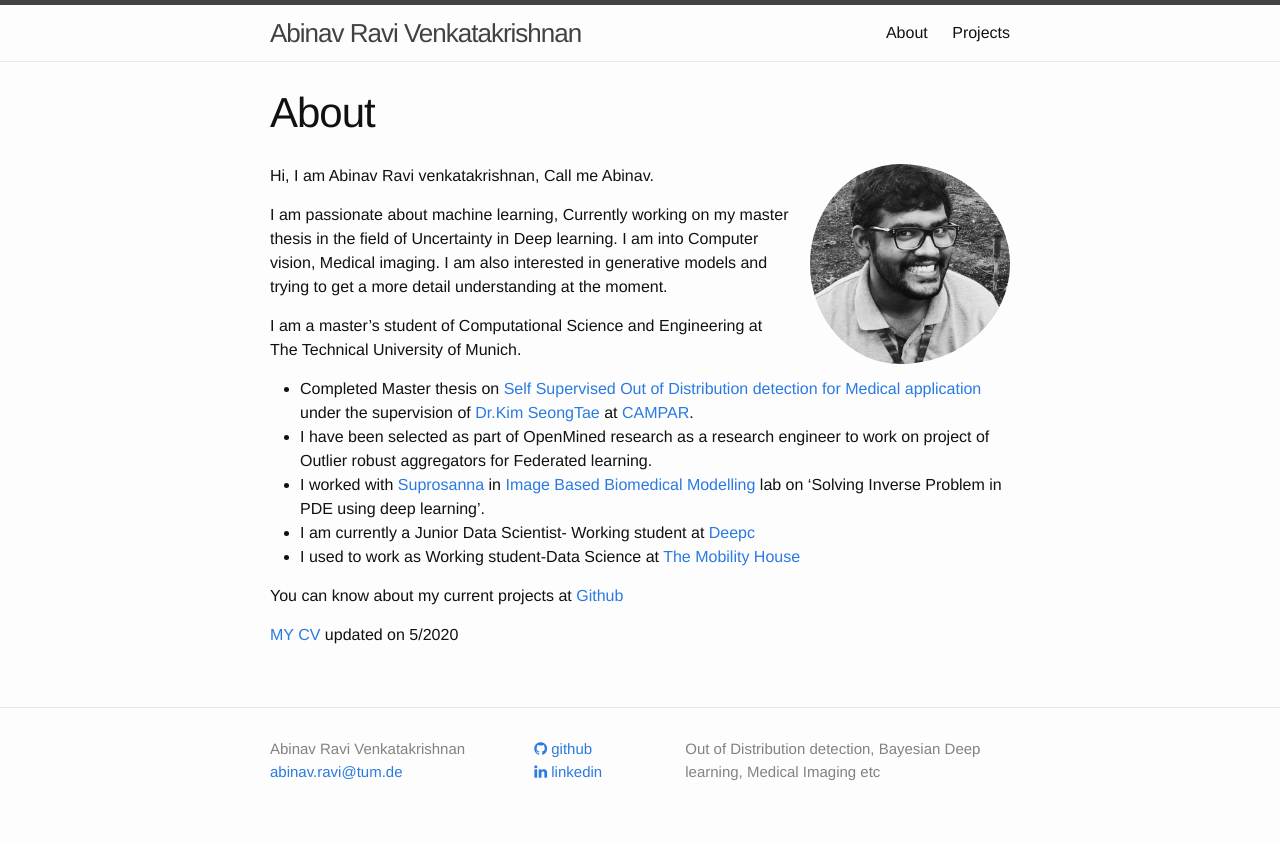
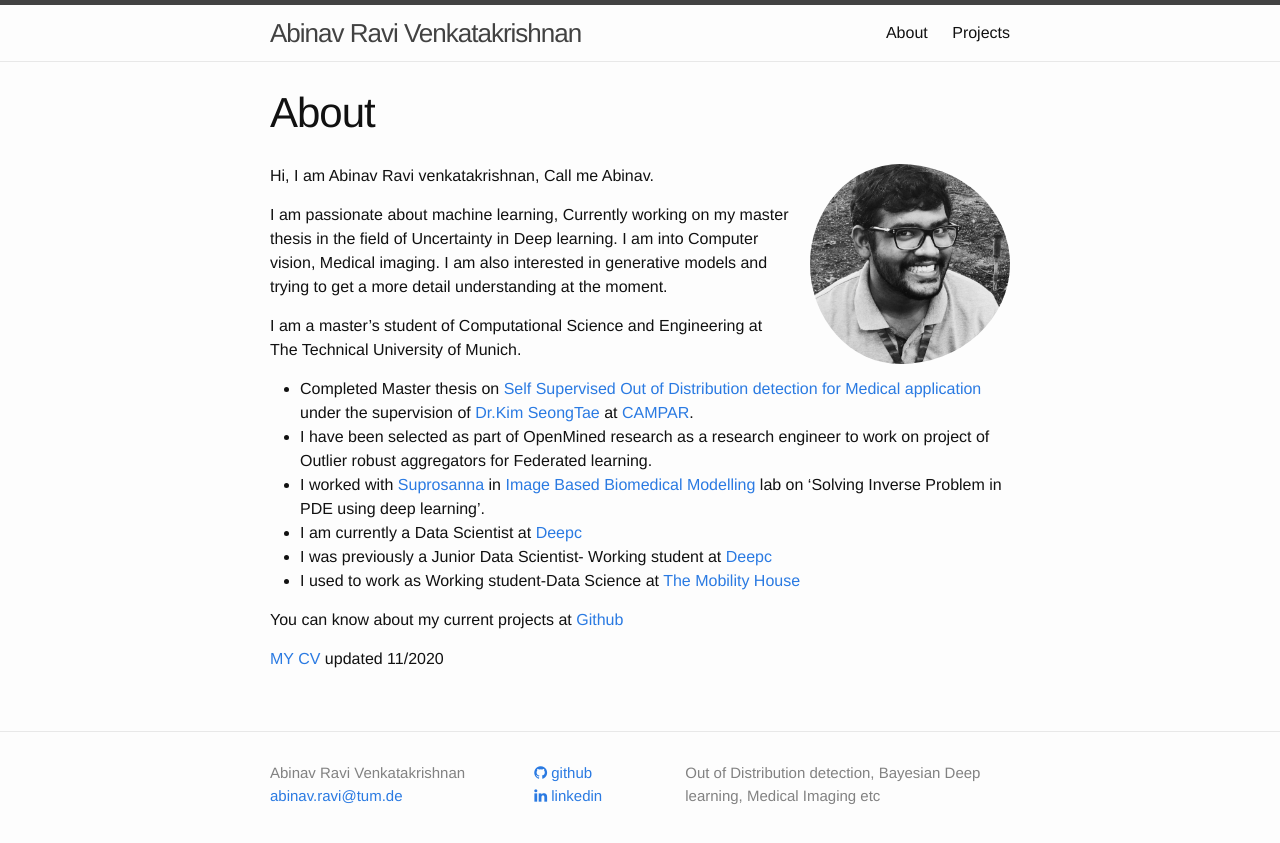
Before and after one commit to AbinavRavi/AbinavRavi.github.io, a Jekyll site: the page built from about.md, in a window 1280 px wide. Shown: the top 843 px of the page. Built offline with Jekyll 4.4.1, drawn with Linux system fonts in a browser that asks for light colours; nearby versions of some CDN libraries.

Commit message:
added new resume and changed position

```diff
--- a/about.md
+++ b/about.md
@@ -15,9 +15,10 @@ I am a master's student of Computational Science and Engineering at The Technica
 * Completed Master thesis on [Self Supervised Out of Distribution detection for Medical application](../resources/thesis.pdf) under the supervision of [Dr.Kim SeongTae](http://campar.in.tum.de/Main/SeongTae) at [CAMPAR](http://campar.in.tum.de/Chair/ResearchGroupCamp).
 * I have been selected as part of OpenMined research as a research engineer to work on project of Outlier robust aggregators for Federated learning.
 * I worked with [Suprosanna](http://campar.in.tum.de/Main/SuprosannaShit) in [Image Based Biomedical Modelling](http://campar.in.tum.de/Chair/ResearchIBBM) lab on 'Solving Inverse Problem in PDE using deep learning'.
-* I am currently a Junior Data Scientist- Working student at [Deepc](http://deepc.ai/)
+* I am currently a Data Scientist at [Deepc](http://deepc.ai/)
+* I was previously a Junior Data Scientist- Working student at [Deepc](http://deepc.ai/)
 * I used to work as Working student-Data Science at [The Mobility House](https://www.mobilityhouse.com/int_en/)
 
 You can know about my current projects at [Github](https://github.com/AbinavRavi)
 
-[MY CV](../resources/Abinavresume.pdf) updated on 5/2020
+[MY CV](../resources/Abinavresume.pdf) updated 11/2020
```
Also changed, not shown: 1 other file.
